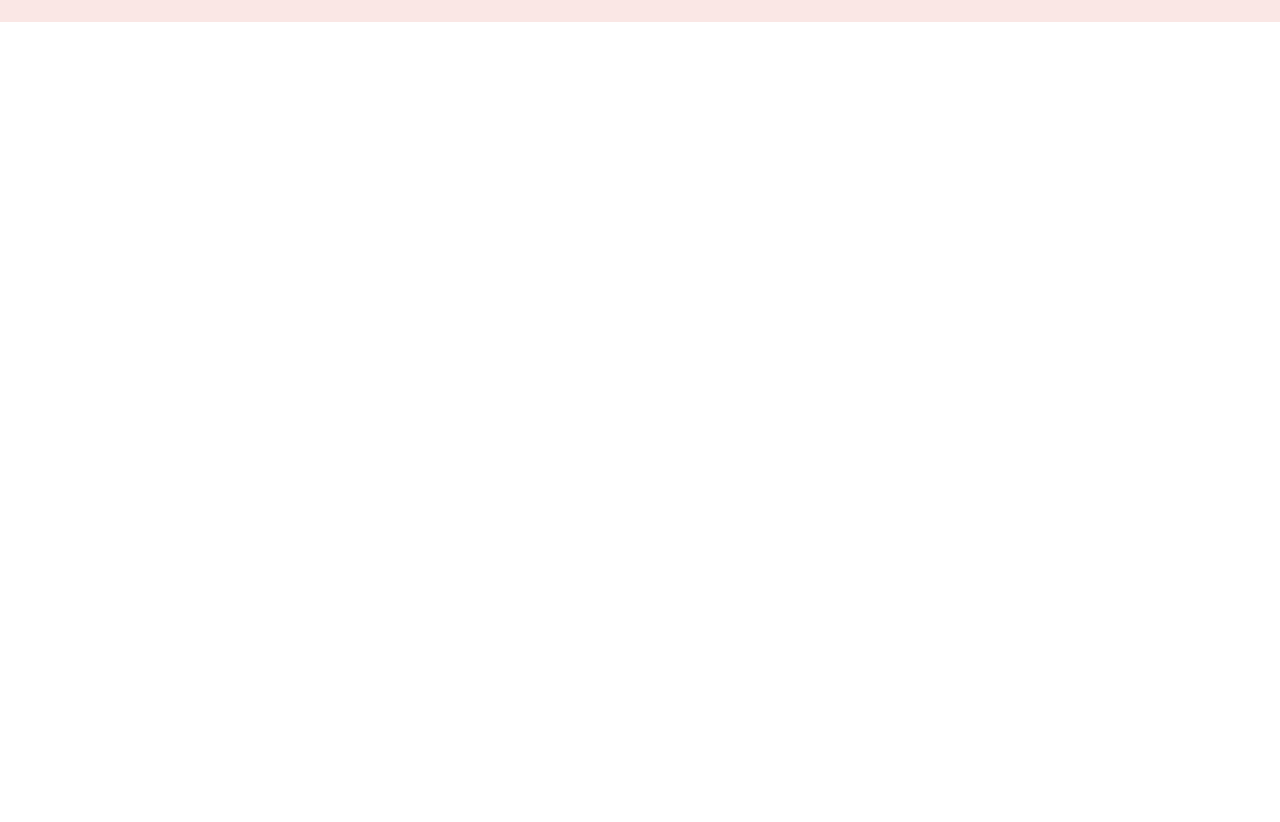
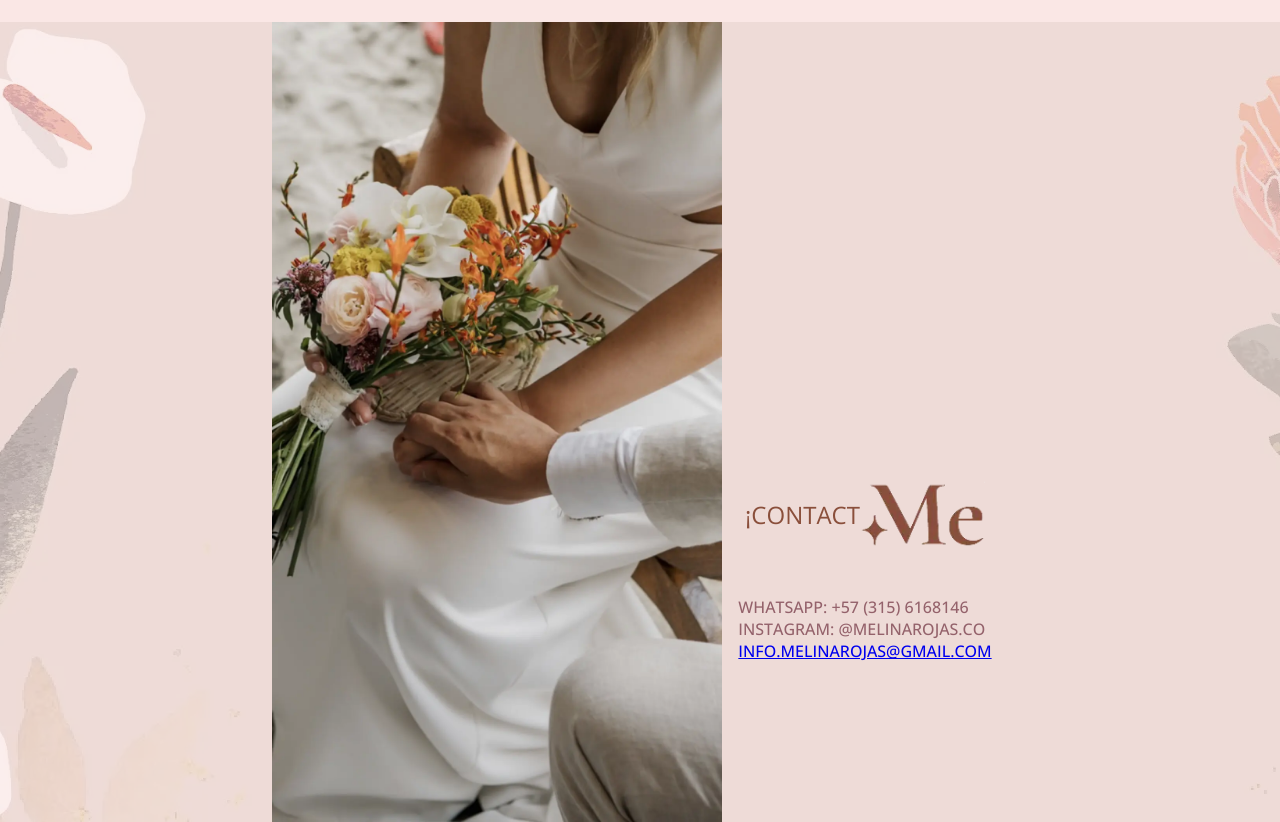
Before and after one commit to EligibleDev/melina-rojas, a plain HTML site: page index.html in a window 1280 px wide. Shown: the part 9018-9840 px from the top of the page. Before the commit the page ends 9040 px from the top, so only its background shows below. Drawn offline with nearby package versions, Linux system fonts and the light colour scheme.

Commit message:
contact section started

```diff
--- a/index.html
+++ b/index.html
@@ -384,5 +384,33 @@
                 </span>
             </div>
         </section>
+
+        <!-- contact section -->
+        <section class="contact">
+            <div class="contact-overlay"></div>
+
+            <div class="contact-container">
+                <img
+                    class="contact-photo"
+                    src="./assets/bride.webp"
+                    alt="Photo of a Bride sitting."
+                />
+
+                <div class="contact-contents">
+                    <div class="contact-title">
+                        <p>¡CONTACT</p>
+                        <img src="./assets/me.webp" alt="Me" />
+                    </div>
+
+                    <div class="contact-details">
+                        <p>WHATSAPP: +57 (315) 6168146</p>
+                        <p>INSTAGRAM: @MELINAROJAS.CO</p>
+                        <a href="mailto:info.melinarojas@gmail.com"
+                            >INFO.MELINAROJAS@GMAIL.COM</a
+                        >
+                    </div>
+                </div>
+            </div>
+        </section>
     </body>
 </html>
--- a/responsive.css
+++ b/responsive.css
@@ -150,6 +150,16 @@
         font-size: 6rem;
         -webkit-text-stroke: 8px;
     }
+
+    /* contact */
+    .contact .contact-container {
+        flex-direction: row;
+    }
+
+    .contact .contact-photo {
+        height: 100%;
+        width: auto;
+    }
 }
 
 /* responsive styles for laptop devices */
--- a/style.css
+++ b/style.css
@@ -537,3 +537,65 @@ section.sea-gallery {
     bottom: 0px;
     translate: -50%;
 }
+
+/* contact styles */
+
+section.contact {
+    height: 100vh;
+    position: relative;
+    background-image: url("./assets/banner-bg.webp");
+    background-position: center;
+    background-repeat: no-repeat;
+}
+
+.contact .contact-overlay {
+    position: absolute;
+    width: 100%;
+    height: 100%;
+    background-color: rgba(250, 231, 229, 0.7);
+    z-index: 10;
+}
+
+.contact .contact-container {
+    position: relative;
+    z-index: 20;
+    height: 100%;
+    margin: auto;
+    display: flex;
+    flex-direction: column;
+    justify-content: center;
+    align-items: flex-end;
+}
+
+.contact .contact-photo {
+    height: 100vw;
+    width: 100%;
+    object-fit: cover;
+    padding-top: 2rem;
+}
+
+.contact .contact-contents {
+    padding: 10rem 1rem;
+    display: flex;
+    flex-direction: column;
+    justify-content: center;
+    align-items: center;
+    gap: 3rem;
+}
+
+.contact .contact-title {
+    display: flex;
+    align-items: center;
+    text-transform: uppercase;
+    font-size: 1.5rem;
+    color: var(--primary-brown);
+}
+
+.contact .contact-title > img {
+    width: 125px;
+}
+
+.contact .contact-details {
+    font-weight: 500;
+    color: var(--brown);
+}
```
Also changed, not shown: assets/me.png (added), assets/me.webp (added).
